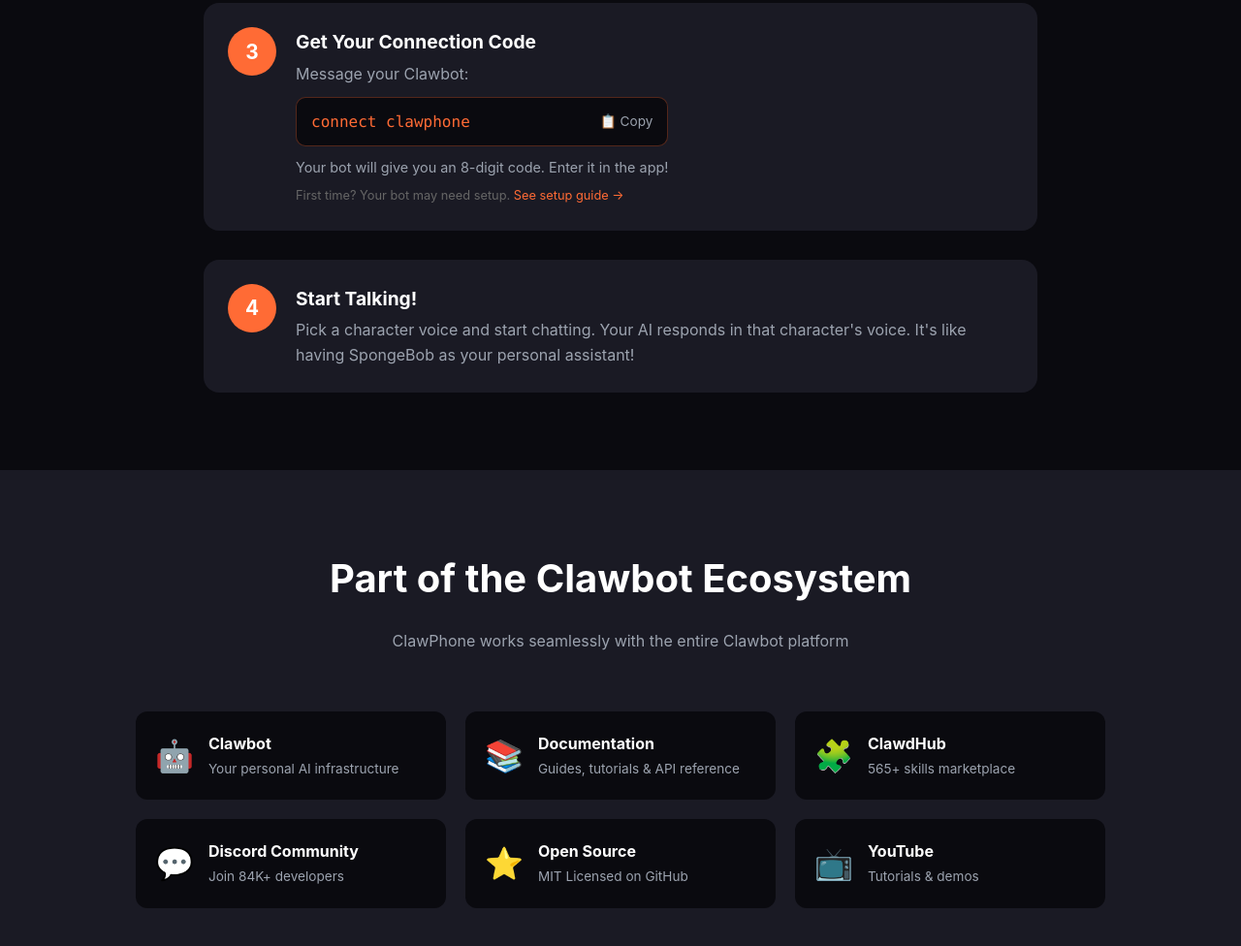
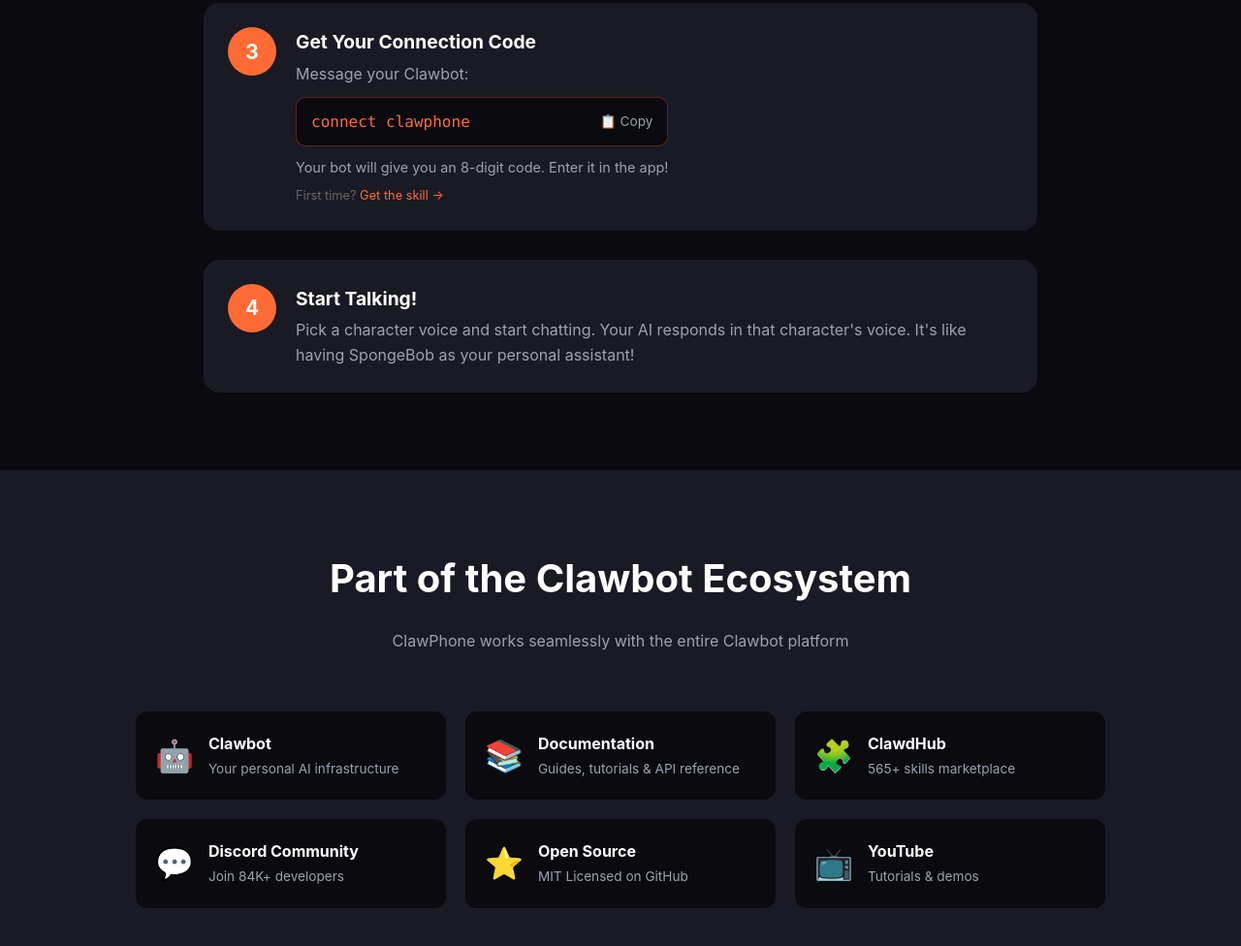
Before and after one commit to DSumm18/clawphone-site, a plain HTML site: page index.html in a window 1280 px wide. Shown: the part 3144-4120 px from the top of the page at 97% size. Drawn offline with Linux system fonts and the light colour scheme.

Commit message:
Link to skill page from main site

```diff
--- a/index.html
+++ b/index.html
@@ -656,7 +656,7 @@
                         <span class="copy-btn">📋 Copy</span>
                     </div>
                     <p style="margin-top: 10px; font-size: 0.9rem;">Your bot will give you an 8-digit code. Enter it in the app!</p>
-                    <p style="margin-top: 8px; font-size: 0.8rem; color: #666;">First time? Your bot may need setup. <a href="/setup" style="color: var(--primary);">See setup guide →</a></p>
+                    <p style="margin-top: 8px; font-size: 0.8rem; color: #666;">First time? <a href="/skill/" style="color: var(--primary);">Get the skill →</a></p>
                 </div>
             </div>
             <div class="step">
```
